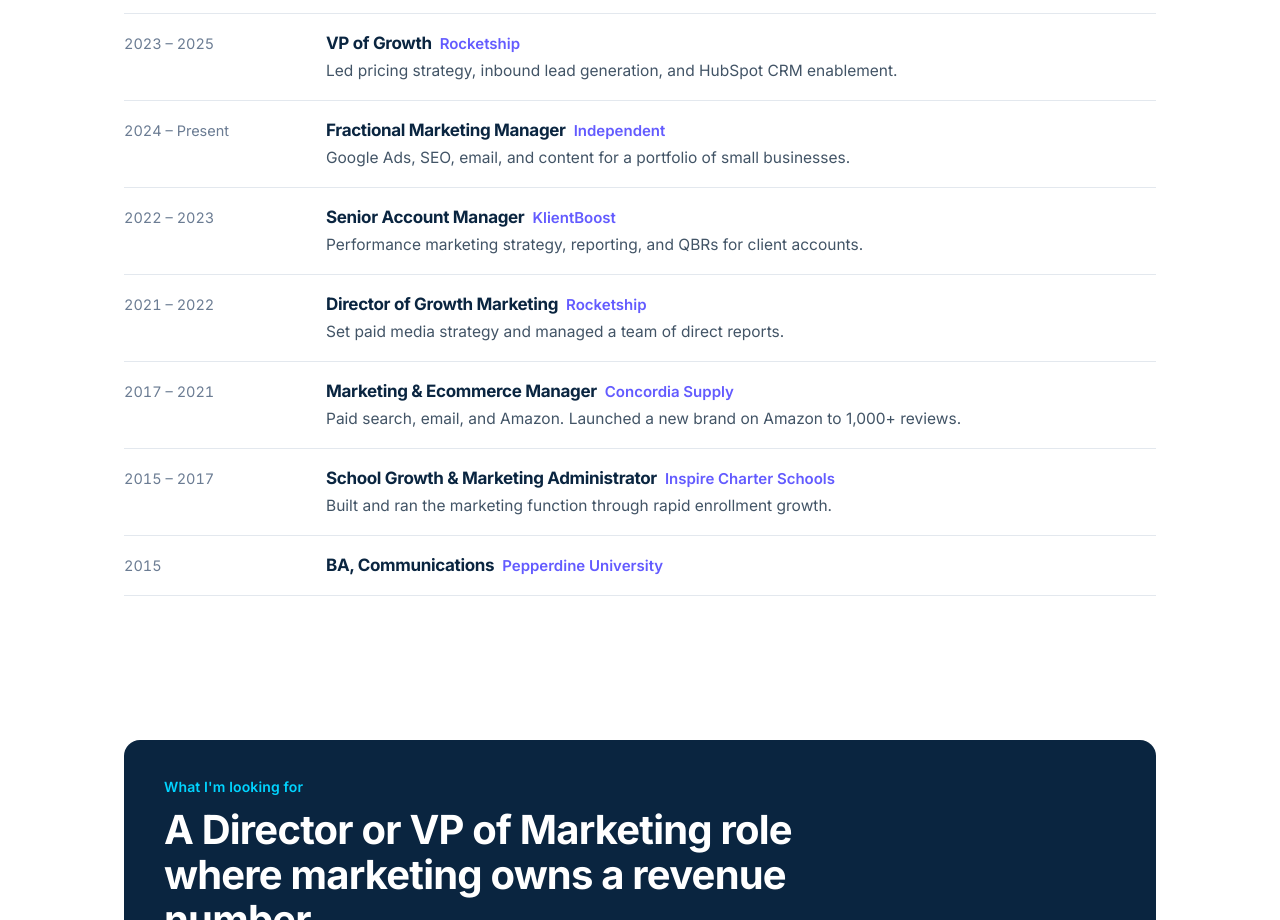
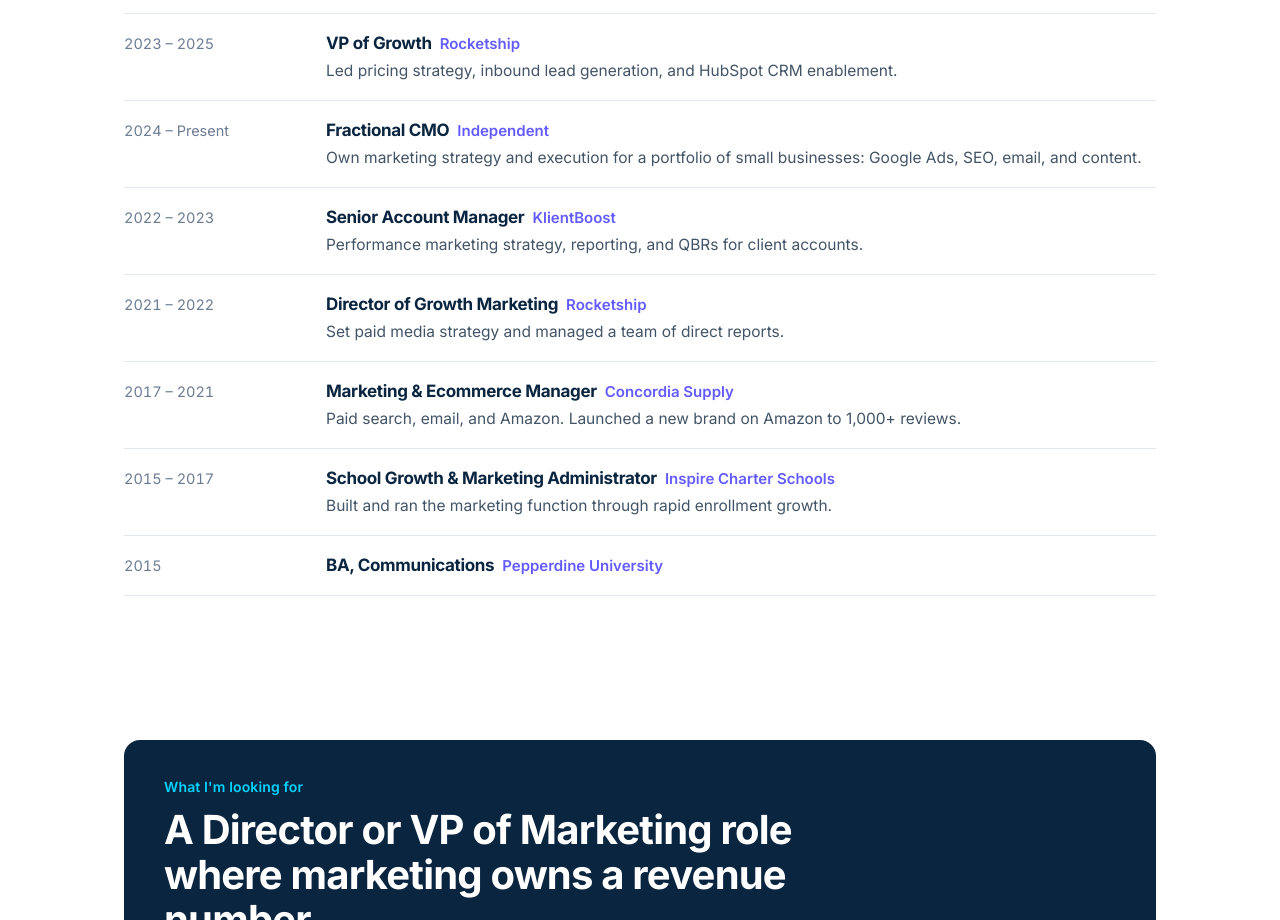
Before and after one commit to scottpmiller9-del/Scott-Miller, a plain HTML site: page index.html in a window 1280 px wide. Shown: the part 4393-5313 px from the top of the page. Drawn offline with Linux system fonts and the light colour scheme.

Commit message:
Retitle fractional role to Fractional CMO
Co-Authored-By: Claude Sonnet 5.5 <noreply@anthropic.com>
Claude-Session: https://claude.ai/code/session_01NCUDhZw4RK4H6ZyYN44WnU

```diff
--- a/index.html
+++ b/index.html
@@ -355,7 +355,7 @@ footer .wrap{display:flex;justify-content:space-between;flex-wrap:wrap;gap:10px}
     <div class="roles">
       <div class="role"><span class="yr">2025 &ndash; Present</span><div><h3>VP of GTM Operations</h3><span class="org">Rocketship</span><p>Lead GTM operations: AI automation and team training across the business.</p></div></div>
       <div class="role"><span class="yr">2023 &ndash; 2025</span><div><h3>VP of Growth</h3><span class="org">Rocketship</span><p>Led pricing strategy, inbound lead generation, and HubSpot CRM enablement.</p></div></div>
-      <div class="role"><span class="yr">2024 &ndash; Present</span><div><h3>Fractional Marketing Manager</h3><span class="org">Independent</span><p>Google Ads, SEO, email, and content for a portfolio of small businesses.</p></div></div>
+      <div class="role"><span class="yr">2024 &ndash; Present</span><div><h3>Fractional CMO</h3><span class="org">Independent</span><p>Own marketing strategy and execution for a portfolio of small businesses: Google Ads, SEO, email, and content.</p></div></div>
       <div class="role"><span class="yr">2022 &ndash; 2023</span><div><h3>Senior Account Manager</h3><span class="org">KlientBoost</span><p>Performance marketing strategy, reporting, and QBRs for client accounts.</p></div></div>
       <div class="role"><span class="yr">2021 &ndash; 2022</span><div><h3>Director of Growth Marketing</h3><span class="org">Rocketship</span><p>Set paid media strategy and managed a team of direct reports.</p></div></div>
       <div class="role"><span class="yr">2017 &ndash; 2021</span><div><h3>Marketing &amp; Ecommerce Manager</h3><span class="org">Concordia Supply</span><p>Paid search, email, and Amazon. Launched a new brand on Amazon to 1,000+ reviews.</p></div></div>
```
